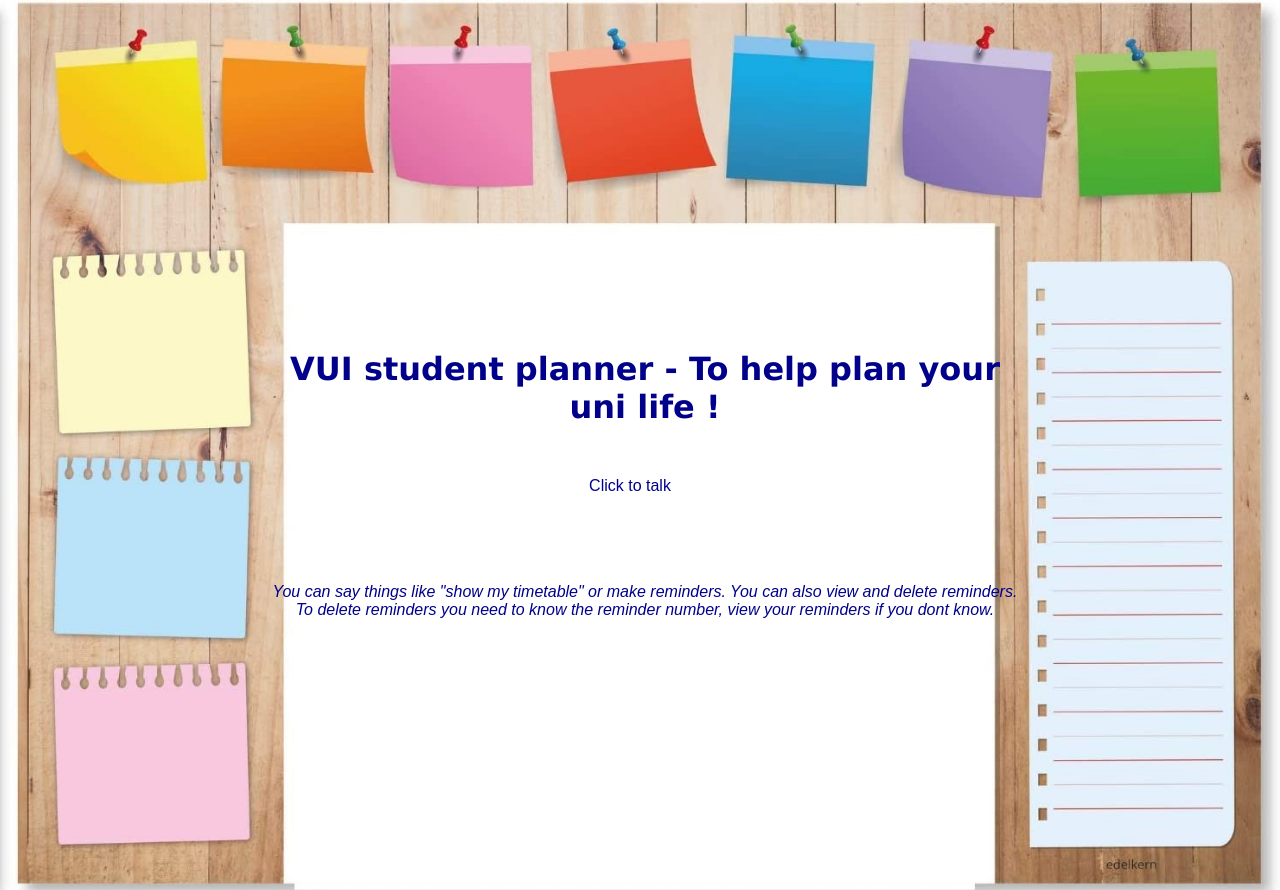
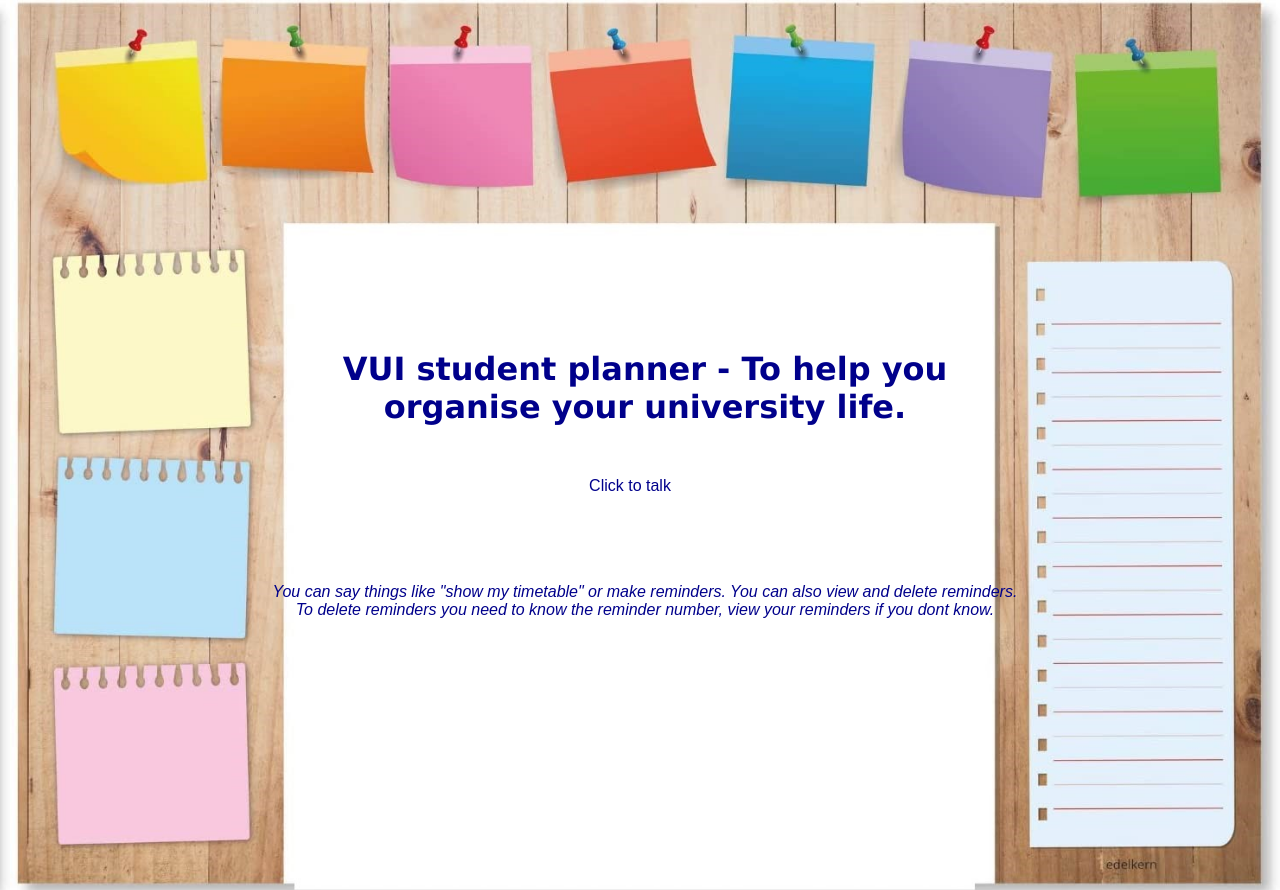
Before and after one commit to Rodihat/VUI_Novel, a website: page static/index.html in a window 1280 px wide. Shown: the top 890 px of the page. Drawn offline with Linux system fonts and the light colour scheme.

Commit message:
Update index.html

```diff
--- a/static/index.html
+++ b/static/index.html
@@ -11,7 +11,7 @@
   </head>
 
   <body style="background-image: url('planner.jpg'); background-size: cover; font-family: Arial, Helvetica, sans-serif; color: darkblue">
-    <h1 style="font-family: Verdana, Geneva, Tahoma, sans-serif;">VUI student planner - To help plan your uni life !</h1>
+    <h1 style="font-family: Verdana, Geneva, Tahoma, sans-serif;">VUI student planner - To help you organise your university life.</h1>
 
     <p class="hints" style="margin-left: -30px" id="theTalk">Click to talk</p>
 
```
